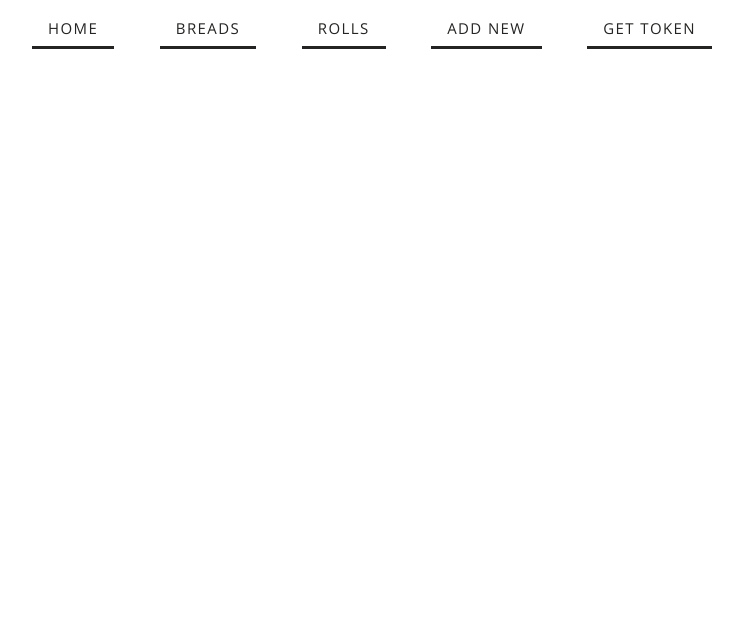
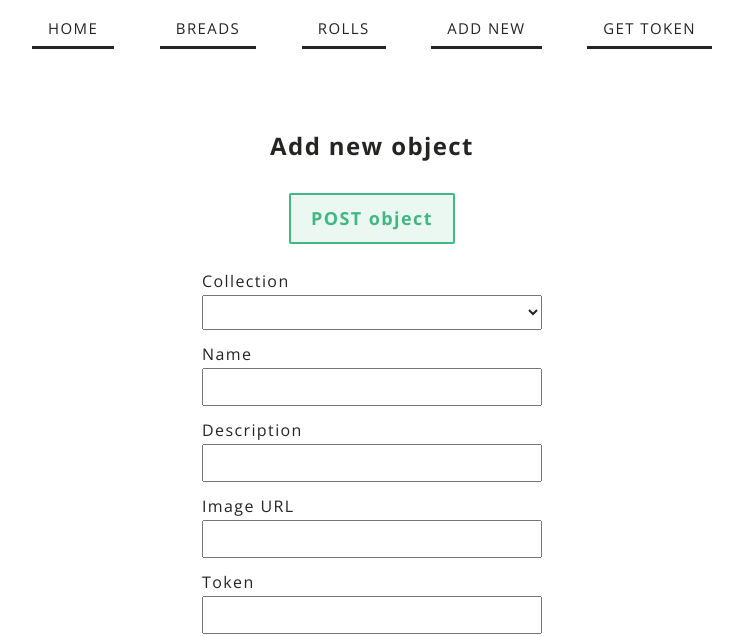
Before and after one commit to rawdanowiczdev/my-bakery, a Vue app: page /add in a window 1280 px wide. Shown: the top 636 px of the page, without its empty margins (268-1011 px from the left). Built offline with nearby package versions, Linux system fonts and the light colour scheme.

Commit message:
add patch method

```diff
--- /dev/null
+++ b/src/components/CRUD/ItemForm.vue
@@ -0,0 +1,209 @@
+<template>
+  <form
+    :id="formID"
+    class="section__form"
+    ref="form"
+    @submit.prevent="submitForm"
+  >
+    <div class="section__form-element" v-if="operation === 'post'">
+      <label for="collection">Collection</label>
+      <select class="section__form-input" id="collection" v-model="typeSelect">
+        <option>Breads</option>
+        <option>Rolls </option>
+      </select>
+    </div>
+
+    <div class="section__form-element">
+      <label for="name">Name</label>
+      <input
+        class="section__form-input"
+        id="name"
+        type="text"
+        autocomplete="off"
+        v-model="name"
+      />
+    </div>
+
+    <div class="section__form-element">
+      <label for="description">Description</label>
+      <input
+        class="section__form-input"
+        id="description"
+        type="text"
+        autocomplete="off"
+        v-model="description"
+      />
+    </div>
+
+    <div class="section__form-element">
+      <label for="image">Image URL</label>
+      <input
+        class="section__form-input"
+        id="image"
+        type="text"
+        autocomplete="off"
+        v-model="imageURL"
+      />
+    </div>
+
+    <div class="section__form-element" v-if="collection === 'Breads'">
+      <label for="grains">Grains</label>
+      <input
+        class="section__form-input"
+        id="grains"
+        type="text"
+        autocomplete="off"
+        v-model="grains"
+        @input="grainsTouched = true"
+      />
+    </div>
+
+    <div class="section__form-element">
+      <label for="token">Token</label>
+      <input
+        class="section__form-input"
+        id="token"
+        type="text"
+        autocomplete="off"
+        ref="token"
+      />
+    </div>
+  </form>
+
+  <div class="section__text section__errors" v-if="errors.length > 0">
+    <ul v-for="err in errors" :key="err">
+      <li class="section__error">{{ err }}</li>
+    </ul>
+  </div>
+
+  <p class="section__text section__success" v-if="success">{{ success }}</p>
+</template>
+
+<script>
+export default {
+  props: ["formID", "operation", "item", "itemType"],
+  data() {
+    return {
+      errors: [],
+      success: null,
+      typeSelect: null,
+      name: "",
+      description: "",
+      imageURL: "",
+      grains: "",
+      grainsTouched: false,
+    };
+  },
+  emits: ["update"],
+  computed: {
+    collection() {
+      if (this.itemType === "bread" || this.typeSelect === "Breads") {
+        return "Breads";
+      } else if (this.itemType === "rolls" || this.typeSelect === "Rolls") {
+        return "Rolls";
+      } else {
+        return null;
+      }
+    },
+    uri() {
+      if (this.collection === "Breads") {
+        if (this.operation === "patch") {
+          return `https://rawdanowiczdev.pl/bakery-api/breads/${this.item._id}`;
+        }
+        return "https://rawdanowiczdev.pl/bakery-api/breads/";
+      } else {
+        if (this.operation === "patch") {
+          return `https://rawdanowiczdev.pl/bakery-api/rolls/${this.item._id}`;
+        }
+        return "https://rawdanowiczdev.pl/bakery-api/rolls/";
+      }
+    },
+  },
+  created() {
+    if (this.operation === "patch") {
+      const item = JSON.parse(JSON.stringify(this.item));
+      this.name = item.name;
+      this.description = item.description;
+      this.imageURL = item.imageURL;
+      this.grains = item.grains;
+    }
+  },
+  methods: {
+    submitForm() {
+      this.success = null;
+      this.errors.length = 0;
+
+      const newItem = {
+        name: this.name,
+        description: this.description,
+        imageURL: this.imageURL,
+      };
+      const token = this.$refs.token.value;
+
+      if (!this.collection && this.operation === "post") {
+        this.errors.push("Please choose collection.");
+      }
+      if (newItem.name.length < 3 || newItem.name.length > 30) {
+        this.errors.push("Name should contain between 3 and 30 characters.");
+      }
+      if (newItem.description.length < 5 || newItem.description.length > 500) {
+        this.errors.push(
+          "Description should contain between 5 and 500 characters."
+        );
+      }
+      if (!newItem.imageURL.includes("https://")) {
+        this.errors.push("Image should be valid https URL.");
+      }
+      if (this.collection === "Breads") {
+        newItem.grains = this.grains;
+        if (
+          (this.grains !== "" && this.operation === "post") ||
+          (this.grains !== "" &&
+            this.operation === "patch" &&
+            this.grainsTouched)
+        ) {
+          newItem.grains = this.grains.split(",");
+        }
+        if (newItem.grains.length < 1 || newItem.grains.length > 10) {
+          this.errors.push("You should add at least 1 and maximum 10 grains.");
+        }
+      }
+      if (token.length < 270) {
+        this.errors.push("Please enter valid token.");
+      }
+
+      if (this.errors.length === 0) {
+        fetch(this.uri, {
+          method: this.operation.toUpperCase(),
+          headers: {
+            Authorization: `Bearer ${token}`,
+            "Content-Type": "application/json",
+          },
+          body: JSON.stringify(newItem),
+        })
+          .then((response) => {
+            if (response.ok) {
+              if (this.operation === "post") {
+                this.$refs.form.reset();
+                this.typeSelect = null;
+                this.name = "";
+                this.description = "";
+                this.imageURL = "";
+                this.grains = "";
+              }
+              return response.json();
+            }
+            this.errors.push(`${response.status} ${response.statusText}`);
+          })
+          .then((data) => {
+            this.success = data;
+            this.$emit("update");
+          })
+          .catch((err) => {
+            console.log(err);
+          });
+      }
+    },
+  },
+};
+</script>
--- /dev/null
+++ b/src/components/CRUD/TheCreator.vue
@@ -0,0 +1,25 @@
+<template>
+  <base-section>
+    <template #title>
+      <h2>Add new object</h2>
+    </template>
+
+    <template #button>
+      <base-button mode="green" type="submit" form="create-form"
+        >POST object</base-button
+      >
+    </template>
+
+    <template #section>
+      <ItemForm formID="create-form" operation="post" item="" itemType="" />
+    </template>
+  </base-section>
+</template>
+
+<script>
+import ItemForm from "./ItemForm.vue";
+
+export default {
+  components: { ItemForm },
+};
+</script>
--- a/src/components/UI/BaseDetails.vue
+++ b/src/components/UI/BaseDetails.vue
@@ -5,7 +5,13 @@
     </template>
 
     <template #button>
-      <base-button mode="yellow">PATCH {{ type }}</base-button>
+      <base-button
+        mode="yellow"
+        type="submit"
+        @click="$emit('patch')"
+        form="bread-patch-form"
+        >PATCH {{ type }}</base-button
+      >
       <base-button mode="red">DELETE {{ type }}</base-button>
     </template>
 
@@ -27,6 +33,7 @@
 <script>
 export default {
   props: ["item", "loading"],
+  emits: ["patch"],
   data() {
     return {
       type: null,
--- a/src/components/UI/BaseSection.vue
+++ b/src/components/UI/BaseSection.vue
@@ -40,6 +40,8 @@
 
   &__text,
   &__list {
+    width: 90vw;
+    max-width: 680px;
     margin: 10px auto;
   }
 
@@ -86,6 +88,7 @@
   }
 
   &__error {
+    margin: auto;
     width: 90vw;
     max-width: 480px;
     padding: 5px;
@@ -93,5 +96,25 @@
     color: $red;
     background-color: rgba($red, 0.1);
   }
+
+  &__success {
+    margin: auto;
+    padding: 5px;
+    word-break: break-all;
+    position: relative;
+    border-radius: 2px;
+    color: $green;
+    background-color: rgba($green, 0.1);
+    animation: success 0.2s;
+  }
+
+  @keyframes success {
+    0% {
+      transform: scale(0);
+    }
+    100% {
+      transform: scale(1);
+    }
+  }
 }
 </style>
--- a/src/components/breads/BreadDetails.vue
+++ b/src/components/breads/BreadDetails.vue
@@ -1,19 +1,36 @@
 <template>
-  <base-details v-if="bread" :item="bread"></base-details>
+  <ItemForm
+    v-if="showPatch"
+    formID="bread-patch-form"
+    operation="patch"
+    :item="bread"
+    itemType="bread"
+    @update="getBread"
+  />
+  <base-details
+    v-if="bread"
+    :item="bread"
+    @patch="showPatch = true"
+  ></base-details>
   <div class="loading--container" v-else>
     <loading-spinner></loading-spinner>
   </div>
 </template>
 
 <script>
+import ItemForm from "../CRUD/ItemForm.vue";
+
 export default {
+  components: { ItemForm },
   data() {
     return {
       id: this.$route.params.id,
       bread: null,
+      showPatch: false,
     };
   },
-  created() {
+  methods: {
+    getBread() {
       fetch(`https://rawdanowiczdev.pl/bakery-api/breads/${this.id}`)
         .then((response) => {
           if (!response.ok) {
@@ -28,5 +45,9 @@ export default {
           console.log(err);
         });
     },
+  },
+  created() {
+    this.getBread();
+  },
 };
 </script>
--- a/src/components/nav/TheNavigation.vue
+++ b/src/components/nav/TheNavigation.vue
@@ -11,7 +11,7 @@
         <router-link class="menu__link" to="/rolls">Rolls</router-link>
       </li>
       <li>
-        <router-link class="menu__link" to="/">Add new</router-link>
+        <router-link class="menu__link" to="/add">Add new</router-link>
       </li>
       <li>
         <router-link class="menu__link" to="/token">Get token</router-link>
--- a/src/components/token/TokenGenerator.vue
+++ b/src/components/token/TokenGenerator.vue
@@ -57,7 +57,7 @@
 
       <div v-if="token">
         <h4>Your Token:</h4>
-        <p class="section__text token" ref="token">
+        <p class="section__text section__success token" ref="token">
           {{ token }}
           <span class="token__copy" @click="copy">Copy</span>
         </p>
@@ -119,6 +119,7 @@ export default {
           })
           .then((data) => {
             this.token = data.token;
+            this.resend = false;
             this.$refs.form.reset();
           })
           .catch((err) => {
@@ -141,14 +142,6 @@ export default {
 @import "../../assets/scss/colors";
 
 .token {
-  padding: 5px;
-  word-break: break-all;
-  position: relative;
-  border-radius: 2px;
-  color: $green;
-  background-color: rgba($green, 0.1);
-  animation: showToken 0.2s;
-
   &__copy {
     visibility: hidden;
     display: block;
@@ -166,14 +159,5 @@ export default {
   &:focus &__copy {
     visibility: visible;
   }
-
-  @keyframes showToken {
-    0% {
-      transform: scale(0);
-    }
-    100% {
-      transform: scale(1);
-    }
-  }
 }
 </style>
--- a/src/router/index.js
+++ b/src/router/index.js
@@ -5,6 +5,7 @@ import BreadsCollection from "@/components/breads/BreadsCollection.vue";
 import BreadDetails from "@/components/breads/BreadDetails.vue";
 import RollsCollection from "@/components/rolls/RollsCollection.vue";
 import RollDetails from "@/components/rolls/RollDetails.vue";
+import TheCreator from "@/components/CRUD/TheCreator.vue";
 import TokenGenerator from "@/components/token/TokenGenerator.vue";
 
 const router = createRouter({
@@ -15,6 +16,7 @@ const router = createRouter({
     { path: "/breads/:id", component: BreadDetails },
     { path: "/rolls", component: RollsCollection },
     { path: "/rolls/:id", component: RollDetails },
+    { path: "/add", component: TheCreator },
     { path: "/token", component: TokenGenerator },
   ],
 });
```
Lines whose indentation alone changed are shown as unchanged.
